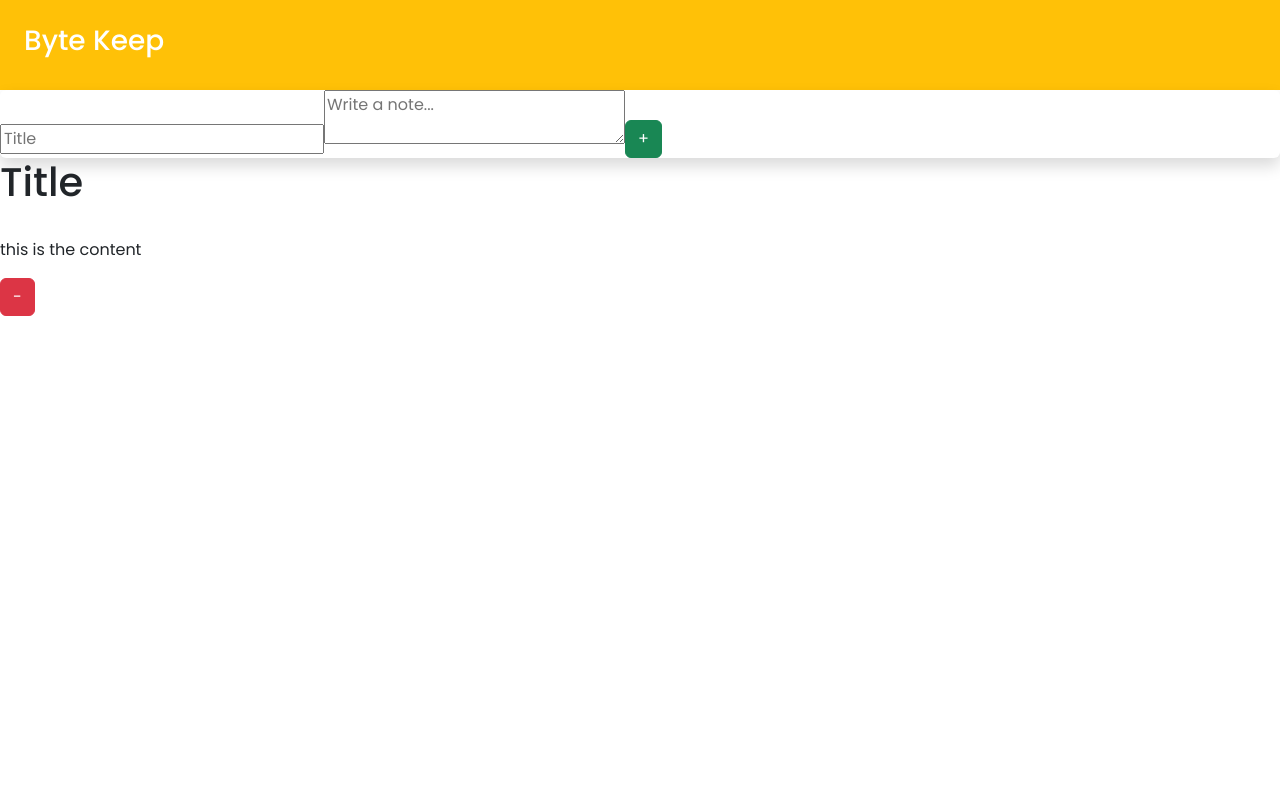
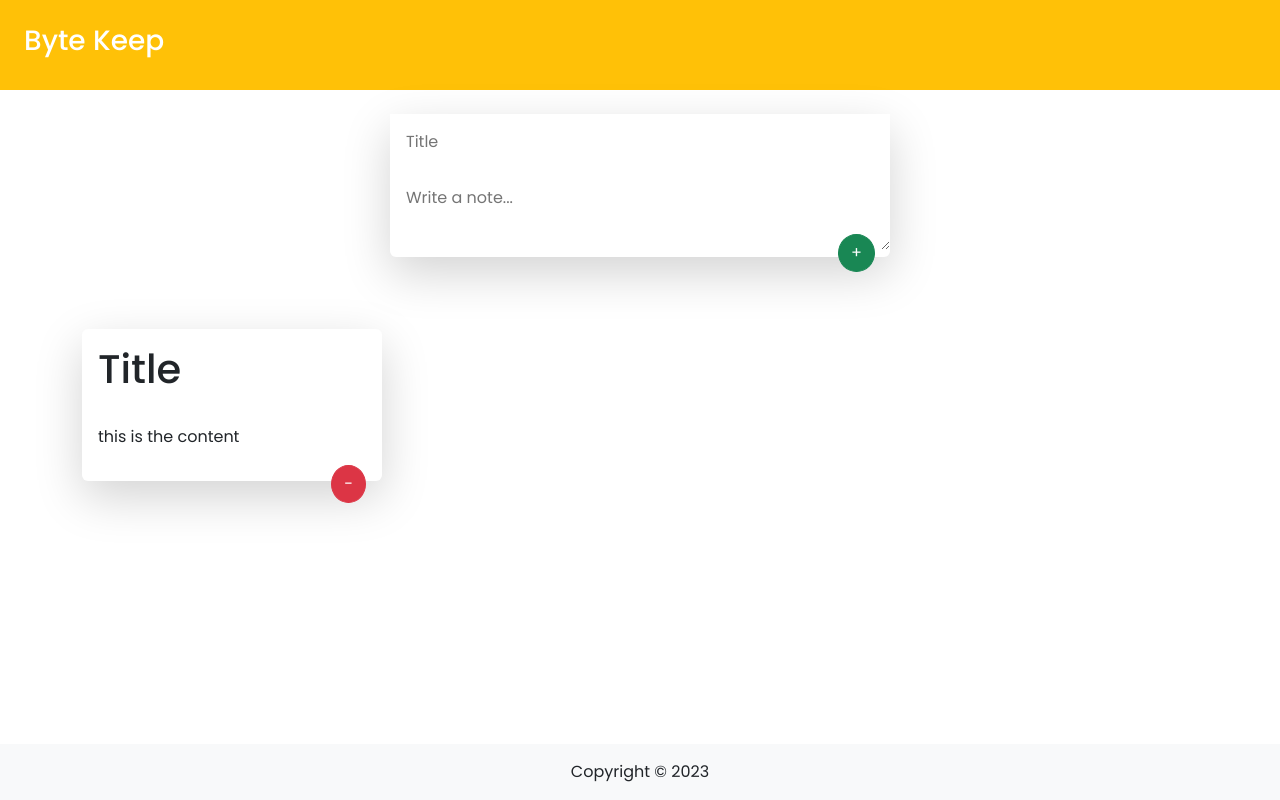
Before and after one commit to AmirAliLiaqat/react-app, a React (Create React App) app: page / in a window 1280 px wide. Built offline with nearby package versions, Linux system fonts and the light colour scheme; a web font is replaced by a local one.

Commit message:
Styling all the components....

```diff
--- a/src/CreateNote.jsx
+++ b/src/CreateNote.jsx
@@ -3,12 +3,14 @@ import React from "react";
 const CreateNote = () => {
     return(
         <>
-            <div className="main_note bg-body shadow rounded">
-                <form>
-                    <input type="text" placeholder="Title" autoComplete="off" />
-                    <textarea rows="" cols="" placeholder="Write a note..."></textarea>
-                    <button className="btn btn-success">+</button>
-                </form>
+            <div className="container p-4">
+                <div className="main_note bg-body shadow-lg rounded position-relative mx-auto">
+                    <form>
+                        <input type="text" placeholder="Title" autoComplete="off" className="border-0 w-100 p-3" />
+                        <textarea rows="" cols="" placeholder="Write a note..." className="border-0 w-100 p-3"></textarea>
+                        <button className="btn btn-success rounded-circle position-absolute add_note">+</button>
+                    </form>
+                </div>
             </div>
         </>
     );
--- a/src/Footer.jsx
+++ b/src/Footer.jsx
@@ -4,8 +4,8 @@ const Footer = () => {
     const currDate = new Date().getFullYear();
     return(
         <>
-            <div className="container-fluid bg-white text-white text-center p-3">
-                <p>Copyright © {currDate}</p>
+            <div className="container-fluid bg-light text-dark fixed-bottom text-center p-3">
+                <p className="mb-0">Copyright © {currDate}</p>
             </div>
         </>
     );
--- a/src/Note.jsx
+++ b/src/Note.jsx
@@ -3,11 +3,13 @@ import React from "react";
 const Note = () => {
     return(
         <>
-            <div className="note">
-                <h1>Title</h1>
-                <br />
-                <p>this is the content</p>
-                <button className="btn btn-danger">-</button>
+            <div className="container py-5">
+                <div className="note bg-body shadow-lg rounded p-3">
+                    <h1>Title</h1>
+                    <br />
+                    <p>this is the content</p>
+                    <button className="btn btn-danger rounded-circle float-end">-</button>
+                </div>
             </div>
         </>
     );
--- a/src/index.css
+++ b/src/index.css
@@ -5,3 +5,20 @@
     box-sizing: border-box;
     font-family: 'Poppins', sans-serif;
 }
+
+input, textarea{
+    outline: none;
+}
+
+.main_note{
+    width: 500px;
+}
+
+.add_note{
+    bottom: -15px;
+    right: 15px;
+}
+
+.note{
+    width: 300px;
+}
```
